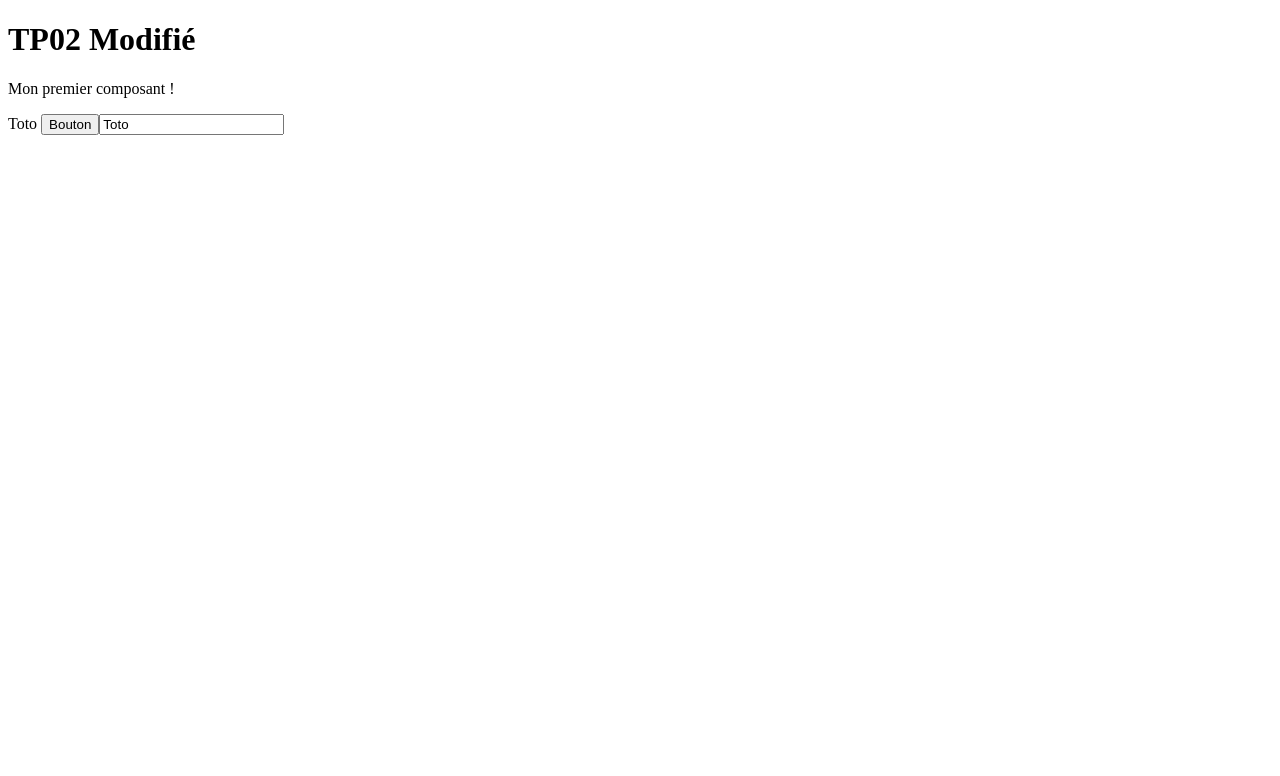
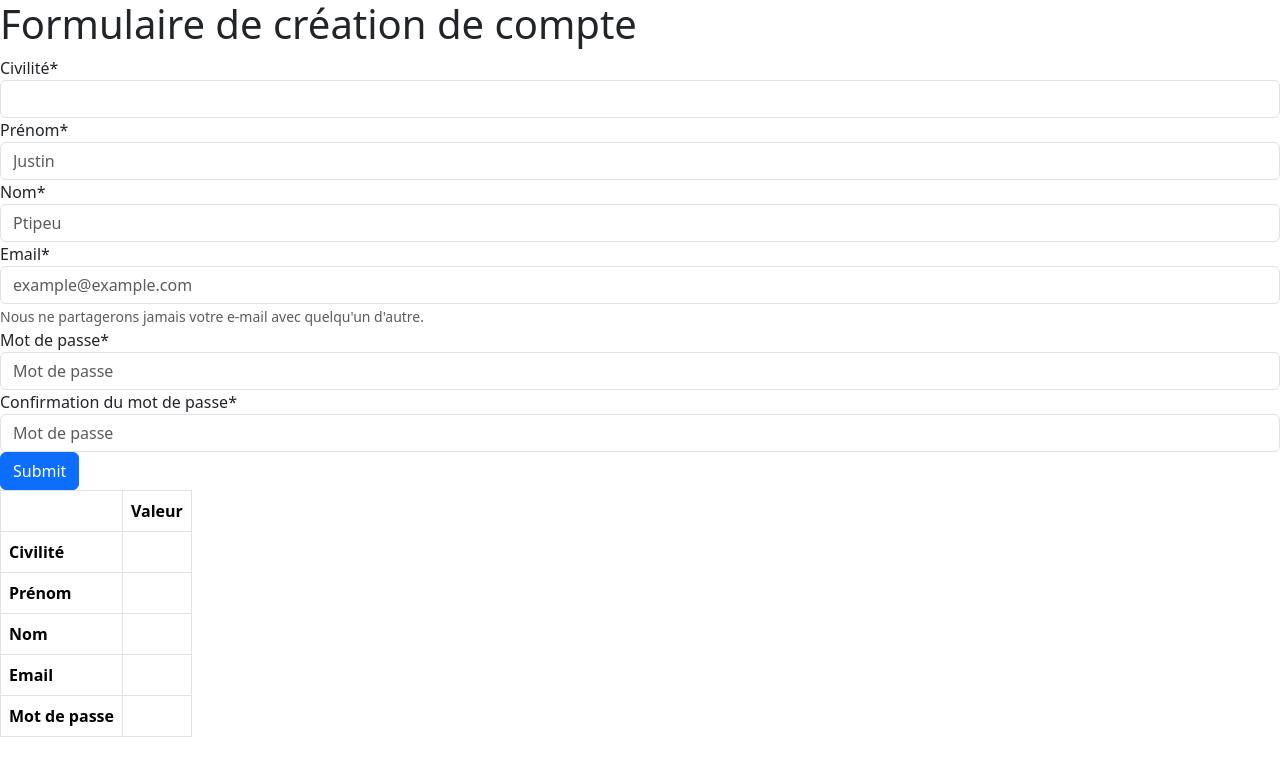
Before and after one commit to Christ0u/tp02_gerard_christopher, an Angular app: page / in a window 1280 px wide. Shown: the top 776 px of the page. Built offline with nearby package versions, Linux system fonts and the light colour scheme.

Commit message:
CHG : [app.component.html] : Modification du titre de la page ADD : [form.component.html, form.component.ts] : Début d'implémentation du formulaire d'inscription et des tests de validation associés
Signed-off-by: Christopher GERARD <christopher.gerard@ikmail.com>

```diff
--- a/src/app/app.component.html
+++ b/src/app/app.component.html
@@ -1,4 +1,4 @@
-<h1>TP02 Modifié</h1>
+<h1>Formulaire de création de compte</h1>
 
 <app-form></app-form>
 
--- a/src/app/form/form.component.html
+++ b/src/app/form/form.component.html
@@ -1,7 +1,94 @@
-<p>Mon premier composant !</p>
+<!DOCTYPE html>
+<html lang="fr">
 
-{{nom}}
+<head>
+    <meta charset="UTF-8">
+    <meta name="viewport" content="width=device-width, initial-scale=1.0">
+    <title>Rejoindre la team</title>
+    <link href="https://cdn.jsdelivr.net/npm/bootstrap@5.3.3/dist/css/bootstrap.min.css" rel="stylesheet"
+        integrity="sha384-QWTKZyjpPEjISv5WaRU9OFeRpok6YctnYmDr5pNlyT2bRjXh0JMhjY6hW+ALEwIH" crossorigin="anonymous">
+</head>
 
-<button (click)="onSubmit()" [disabled]="!valid">Bouton</button>
+<body>
+    <form>
 
-<input [(ngModel)]="nom">
+        <div class="form-group">
+            <label for="civility">Civilité*</label>
+            <select class="form-control" id="civility" name="civility" [(ngModel)]="civility">
+                <option>👨 Monsieur</option>
+                <option>👩 Madame</option>
+                <option>🍕 Pizza</option>
+            </select>
+        </div>
+
+        <div class="form-group">
+            <label for="firstName">Prénom*</label>
+            <input type="text" class="form-control" id="firstName" name="firstName" placeholder="Justin"
+                [(ngModel)]="firstName">
+        </div>
+
+        <div class="form-group">
+            <label for="lastName">Nom*</label>
+            <input type="text" class="form-control" id="lastName" name="lastName" placeholder="Ptipeu"
+                [(ngModel)]="lastName">
+        </div>
+
+        <div class="form-group">
+            <label for="email">Email*</label>
+            <input type="email" class="form-control" id="email" name="email" placeholder="example@example.com"
+                [(ngModel)]="email">
+            <small class="form-text text-muted">Nous ne partagerons jamais votre e-mail avec quelqu'un d'autre.</small>
+        </div>
+
+        <div class="form-group">
+            <label for="password">Mot de passe*</label>
+            <input type="password" class="form-control" id="password" name="password" placeholder="Mot de passe"
+                [(ngModel)]="password">
+        </div>
+
+        <div class="form-group">
+            <label for="passwordValidation">Confirmation du mot de passe*</label>
+            <input type="password" class="form-control" id="passwordValidation" placeholder="Mot de passe">
+        </div>
+
+        <button type="submit" class="btn btn-primary" (click)="onSubmit()" [disabled]="!valid">Submit</button>
+
+    </form>
+
+    <table class="table table-bordered" style="width: auto;">
+        <thead>
+            <tr>
+                <th></th>
+                <th>Valeur</th>
+            </tr>
+        </thead>
+
+        <tbody>
+            <tr>
+                <th>Civilité</th>
+                <td>{{civility}}</td>
+            </tr>
+            <tr>
+                <th>Prénom</th>
+                <td>{{firstName}}</td>
+            </tr>
+            <tr>
+                <th>Nom</th>
+                <td>{{lastName}}</td>
+            </tr>
+            <tr>
+                <th>Email</th>
+                <td>{{email}}</td>
+            </tr>
+            <tr>
+                <th>Mot de passe</th>
+                <td>{{password}}</td>
+            </tr>
+
+        </tbody>
+    </table>
+
+
+
+
+</body>
--- a/src/app/form/form.component.ts
+++ b/src/app/form/form.component.ts
@@ -8,12 +8,24 @@ import { FormsModule } from '@angular/forms';
   templateUrl: './form.component.html',
   styleUrl: './form.component.css'
 })
+
 export class FormComponent {
-  nom : String = "Toto";
   valid : Boolean = true;
+  tableIsVisible = false;
+
+  civility : String = "";
+  firstName : String = "";
+  lastName : String = "";
+  email : String = "";
+  password : String = "";
 
   onSubmit()
   {
     this.valid = !this.valid;
+    if (this.civility == "" || this.firstName == "" || this.lastName == "" || this.email == "" || this.password == "")
+    {
+      alert("Tous les champs obligatoires (*) ne sont pas renseignés");
+      this.valid = !this.valid;
+    }
   }
 }
```
